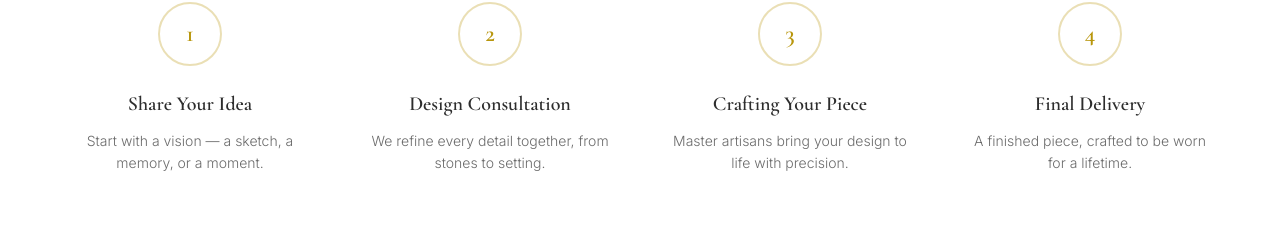
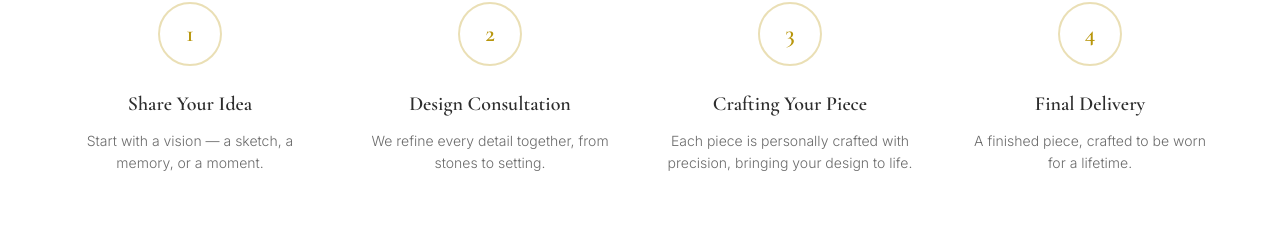
Before and after one commit to yungcritch2/J-Rocks-Website, a Next.js app: page / in a window 1280 px wide. Shown: the part 1692-1917 px from the top of the page. Built offline with nearby package versions, Linux system fonts and the light colour scheme.

Commit message:
Update Crafting Your Piece step description
https://claude.ai/code/session_01V9PaEZgtm2BXPTmMKbR4PP

```diff
--- a/src/app/page.tsx
+++ b/src/app/page.tsx
@@ -55,7 +55,7 @@ const processSteps = [
   },
   {
     title: "Crafting Your Piece",
-    description: "Master artisans bring your design to life with precision.",
+    description: "Each piece is personally crafted with precision, bringing your design to life.",
   },
   {
     title: "Final Delivery",
```
